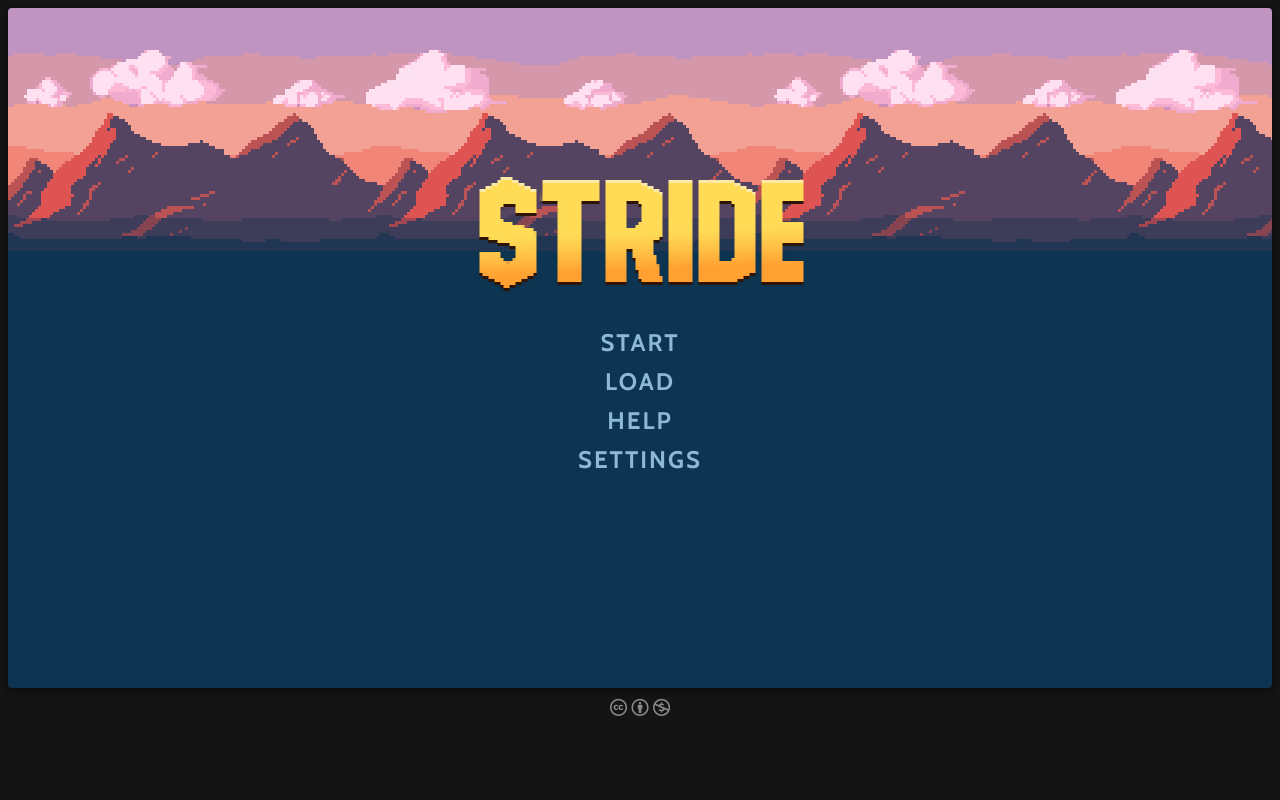
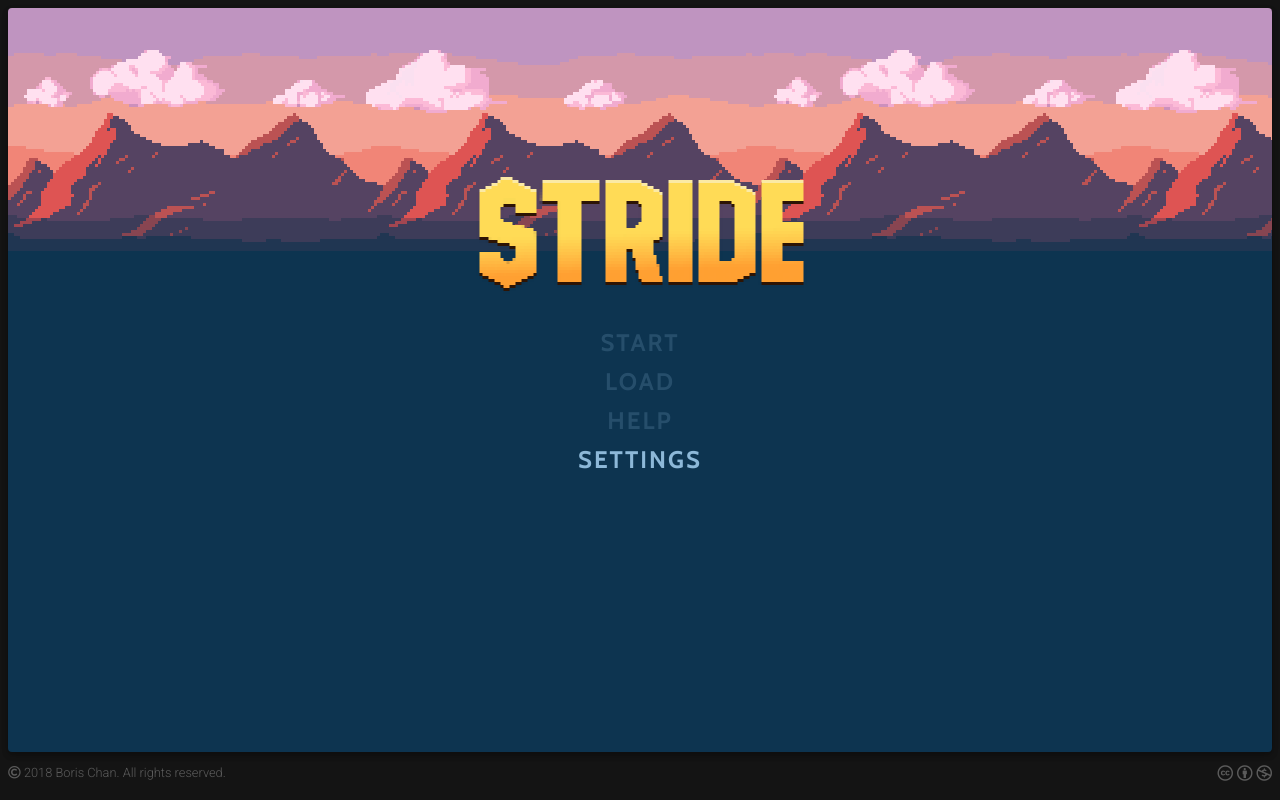
Before and after one commit to borisrch/d20-2, a plain HTML site: page home.html in a window 1280 px wide. Drawn offline with nearby package versions, Linux system fonts and the light colour scheme; no server answers.

Commit message:
add footer update

```diff
--- a/css/home.css
+++ b/css/home.css
@@ -6,7 +6,6 @@
   background-color: #0d3450;
   max-width: 100vw;
   min-width: 600px;
-  min-height: 680px;
   box-shadow: 0 3px 6px rgba(0,0,0,0.16), 0 3px 6px rgba(0,0,0,0.23);
   /* transition: all 0.1s cubic-bezier(.25,.8,.25,1); */
   -webkit-touch-callout: none;
@@ -18,7 +17,7 @@
   position: relative;
   border-radius: 4px;
   overflow: hidden;
-
+  height: 93vh;
 }
 
 .home-graphics {
@@ -111,17 +110,29 @@ html {
   background-color: #141414;
 }
 
+.footer-container {
+  display: grid;
+  grid-template-columns: 1fr 1fr;
+  margin-top: 13px;
+}
+
+.personal {
+  color: white;
+  font-size: 0.8em;
+  opacity: 0.3;
+  font-family: 'Roboto', sans-serif;
+
+}
+
 .license {
-  text-align: center;
-  margin-top: 10px;
+  text-align: end;
 }
 
 .license-group {
   color: white;
-  font-size: 1.1em;
-  opacity: 0.5;
+  font-size: 1em;
+  opacity: 0.3;
   text-decoration: none;
-
 }
 
 .license-group:hover {
@@ -129,6 +140,15 @@ html {
   opacity: 1;
 }
 
+body {
+  height: 100%;
+}
+
+.off {
+  pointer-events: none;
+  opacity: 0.2;
+}
+
 @media (max-width: 667px) {
   body {
     margin: 0px;
--- a/home.html
+++ b/home.html
@@ -5,7 +5,7 @@
   <meta name="viewport" content="width=device-width, initial-scale=1.0, maximum-scale=1.0, user-scalable=no"/>
   <meta http-equiv="X-UA-Compatible" content="ie=edge">
   <title>Home</title>
-  <link href="https://fonts.googleapis.com/css?family=Cabin:400,700" rel="stylesheet">
+  <link href="https://fonts.googleapis.com/css?family=Cabin:400,700|Roboto:300" rel="stylesheet">
   <link rel="stylesheet" href="https://use.fontawesome.com/releases/v5.3.1/css/all.css" integrity="sha384-mzrmE5qonljUremFsqc01SB46JvROS7bZs3IO2EmfFsd15uHvIt+Y8vEf7N7fWAU" crossorigin="anonymous">
   <link rel="stylesheet" href="./css/home.css">
 
@@ -15,14 +15,17 @@
     <div class="home-graphics" id="home-graphics"></div>
     <div class="home-logo"></div>
     <div class="menu">
-      <div class="option">START</div>
-      <div class="option">LOAD</div>
-      <div class="option">HELP</div>
+      <div class="option off">START</div>
+      <div class="option off">LOAD</div>
+      <div class="option off">HELP</div>
       <div class="option" id="settings">SETTINGS</div>
     </div>
   </div>
 
-  <footer>
+  <footer class="footer-container">
+      <div class="personal">
+          <i class="far fa-copyright"></i> <span>2018 Boris Chan. All rights reserved.</span>
+        </div>
     <div class="license">
         <a href="https://creativecommons.org/licenses/by-nc/4.0/" target="_blank" class="license-group">
           <i class="fab fa-creative-commons"></i>
@@ -30,6 +33,7 @@
           <i class="fab fa-creative-commons-nc"></i>
         </a>
     </div>
+
   </footer>
 
   <script src="dist/home.bundle.js"></script>
```
